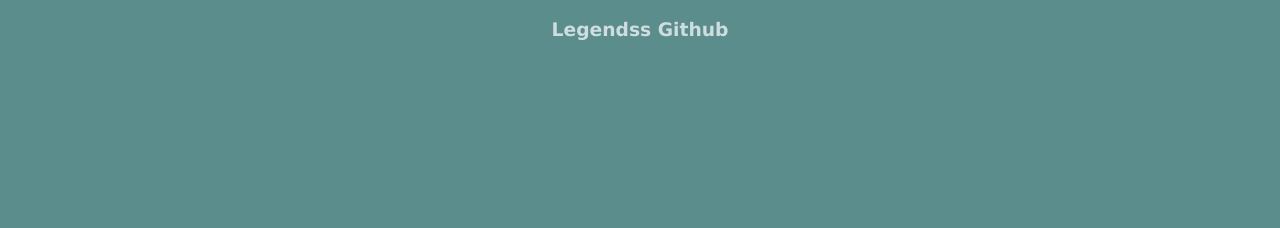
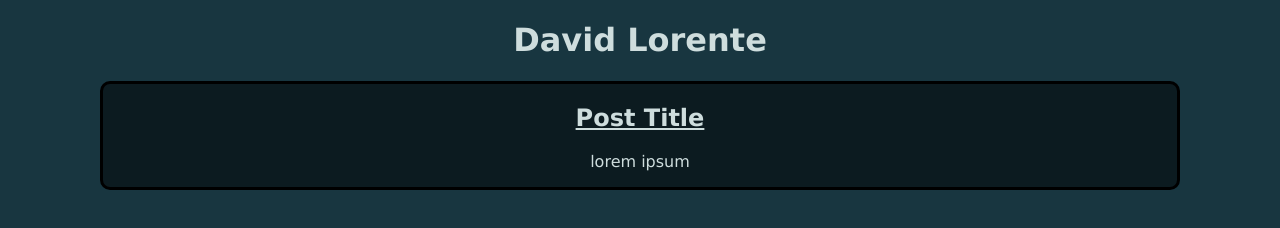
Before and after one commit to davidlrnt/legendss.github.io, a plain HTML site: page index.html in a window 1280 px wide. Drawn offline with Linux system fonts and the light colour scheme; files whose address does not match are found by name.

Commit message:
changing style and layout

```diff
--- a/index.html
+++ b/index.html
@@ -4,14 +4,30 @@
 <head>
   <meta charset="utf-8">
 
-  <title>Legendss Github</title>
+  <title>David Lorente Blog</title>
 
   <link rel="stylesheet" href="style.css">
 
 </head>
 
 <body>
-<h3>Legendss Github</h3>
+<header>
+<h1>David Lorente</h1>
+</header>
+<section>
+	<article>
+		<h2 class="posttitle">Post Title</h2>
+		<p class="blogpost">lorem ipsum</p>
+	</article>
+
+
+</section>
+<nav>
+
+</nav>
+<footer>
+
+</footer>
   <script src="js/script.js"></script>
 </body>
 </html>
--- a/style.css
+++ b/style.css
@@ -1,9 +1,31 @@
 body {
-	background-color: #5C8D8D;
+	background-color: #183640;
 	text-align: center;
 }
 
-h3 {
+h1 {
 	color: #CEDDDD;
 	font-family: Verdana;
 }
+
+h2 {
+	color: #CEDDDD;
+	font-family: Verdana;
+}
+
+.blogpost {
+	color: #CEDDDD;
+	font-family: Verdana;
+}
+.posttitle {
+	text-decoration: underline;
+}
+
+article {
+	margin: 0 auto;
+	width: 85%;
+	border: 3px solid black;
+	border-radius: 10px;
+	background-color: rgba(0, 0, 0, 0.5);
+
+}
```
